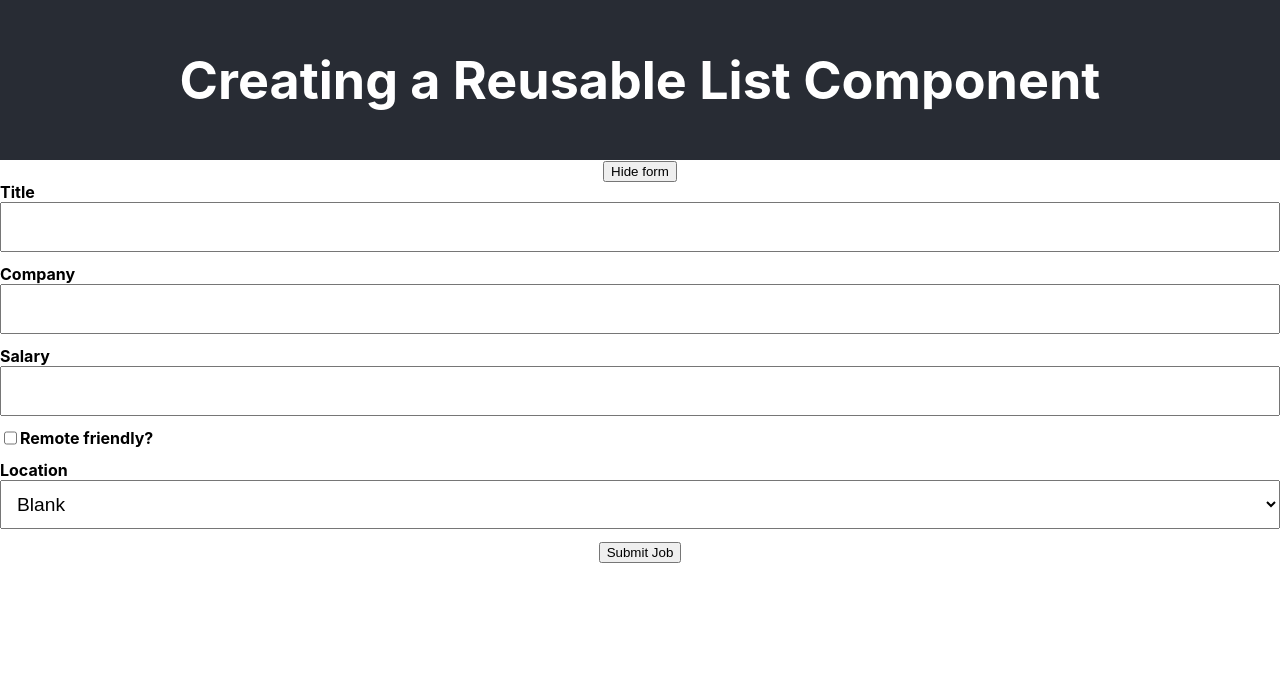
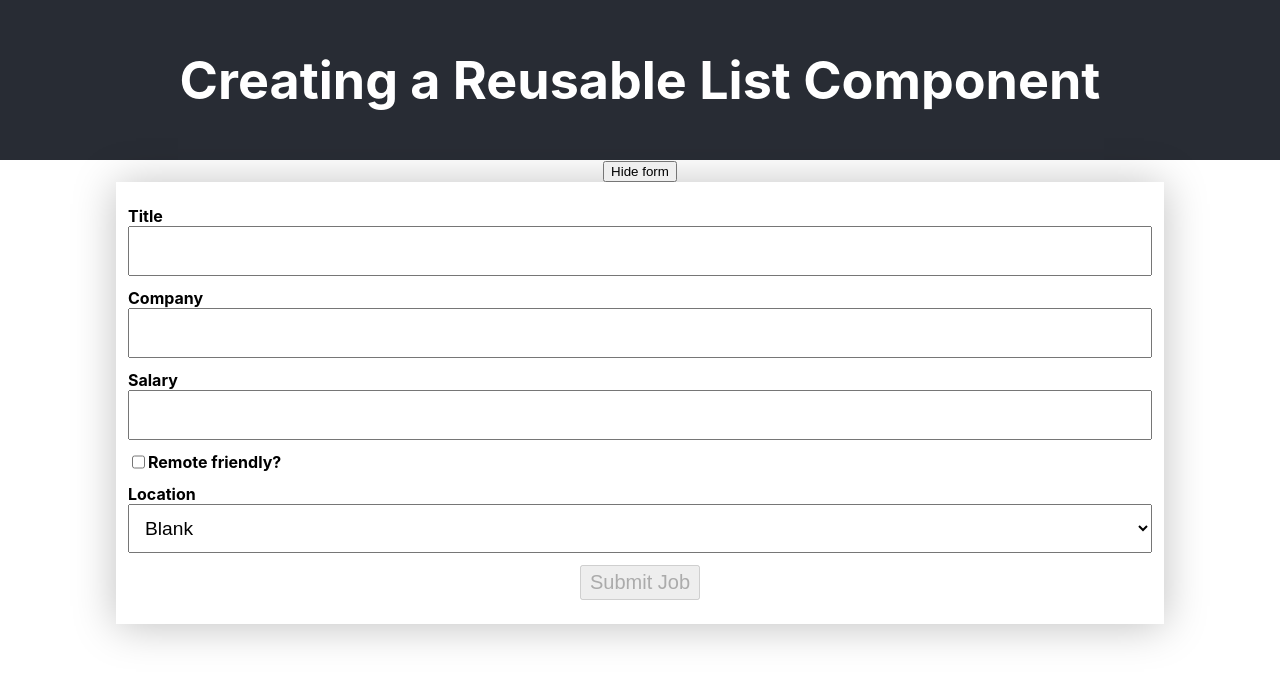
Before and after one commit to storiaca/handson-react, a React (Create React App) app: page / in a window 1280 px wide. Shown: the top 682 px of the page. Built offline with nearby package versions, Linux system fonts and the light colour scheme.

Commit message:
Validate inputs

```diff
--- /dev/null
+++ b/src/components/JobCreationForm.css
@@ -0,0 +1,15 @@
+.job-form {
+  width: 80%;
+  margin: 0 auto;
+  box-shadow: 0px 2px 40px 0 rgba(0, 0, 0, 0.25);
+  padding: 24px 12px;
+}
+
+.job-form__button {
+  font-size: 1.25em;
+  padding: 4px 8px;
+}
+
+.job-form__error-label {
+  color: crimson;
+}
--- a/src/components/JobCreationForm.jsx
+++ b/src/components/JobCreationForm.jsx
@@ -2,7 +2,7 @@ import React, { Component } from 'react'
 import TextInputField from './form-elements/TextInputField';
 import CheckBoxField from './form-elements/CheckBoxField';
 import SelectField from './form-elements/SelectedField';
-
+import './JobCreationForm.css';
 const locationOptions = [
   {value: '', label: 'Blank'},
   {value: 'Berlin', label: 'Berlin'},
@@ -22,6 +22,12 @@ const initialState = {
   location: ''
 };
 
+const isFormDataValid = (state) =>
+  state.title.length >= 10 &&
+  state.company.length > 0 &&
+  state.salary.length > 0;
+
+
 export default class JobCreationForm extends Component {
   state = initialState;
 
@@ -32,6 +38,9 @@ export default class JobCreationForm extends Component {
     } else {
       this.setState({ [name]: value})
     }
+    if(name === 'title' && value.length >= 10) {
+      this.setState({ titleError: false})
+    }
   };
 
   handleSubmit = (e) => {
@@ -39,20 +48,39 @@ export default class JobCreationForm extends Component {
     console.log(this.state);
   };
 
+  handleBlur = (e) => {
+    const { name } = e.target;
+    if(name === 'title') {
+      this.setState({ titleError: this.state.title.length < 10 });
+    }
+  }
   render() {
+    const enabled = isFormDataValid(this.state);
     return (
-      <form onSubmit={this.handleSubmit}>
+      <form
+        onSubmit={this.handleSubmit}
+        className="job-form"
+      >
         <TextInputField
           name="title"
           label="Title"
           onChange={this.handleChange}
           value={this.state.title}
+          required={true}
+          onBlur={this.handleBlur}
         />
+        {this.state.titleError ?
+          <p className="job-form__error-label">
+            Should be at least 10 characters long.
+          </p> :
+          null
+        }
         <TextInputField
           name="company"
           label="Company"
           onChange={this.handleChange}
           value={this.state.company}
+          required={true}
         />
 
         <TextInputField
@@ -60,6 +88,7 @@ export default class JobCreationForm extends Component {
           label="Salary"
           onChange={this.handleChange}
           value={this.state.salary}
+          required={true}
         />
 
         <CheckBoxField
@@ -77,7 +106,12 @@ export default class JobCreationForm extends Component {
           value={this.state.location}
         />
 
-        <button>Submit Job</button>
+        <button
+          className="job-form__button"
+          disabled={!enabled}
+        >
+          Submit Job
+        </button>
       </form>
     )
   }
--- a/src/components/form-elements/TextInputField.jsx
+++ b/src/components/form-elements/TextInputField.jsx
@@ -4,7 +4,7 @@ import './InputField.css';
 export default class TextInputField extends Component {
 
   render() {
-    const { name, label, onChange, value } = this.props;
+    const { name, label, onChange, value, required, onBlur } = this.props;
     return (
       <div className="input-field">
         <label
@@ -19,7 +19,9 @@ export default class TextInputField extends Component {
           value={value}
           type="text"
           className="input-field__text-input"
+          required={required}
           onChange={onChange}
+          onBlur={onBlur}
         />
       </div>
     )
```
